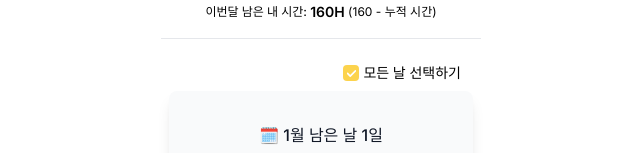
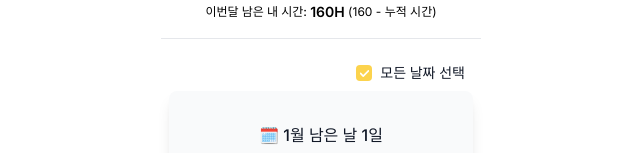
Before and after one commit to get6/get912000won, a Next.js app: page / in a window 1280 px wide. Shown: the part 174-327 px from the top of the page, without its empty margins (319-959 px from the left). Built offline with nearby package versions, Linux system fonts and the light colour scheme.

Commit message:
style: 체크박스 문구, 스타일 변경 #11

```diff
--- a/app/globals.css
+++ b/app/globals.css
@@ -16,7 +16,7 @@
   }
 
   .checkbox {
-    @apply rounded border-gray-300 bg-gray-50 text-amber-300 focus:ring-2 focus:ring-blue-400 dark:border-gray-600 dark:bg-gray-700 dark:text-blue-600 dark:ring-offset-gray-800 dark:focus:ring-cyan-600;
+    @apply rounded border-gray-300 bg-gray-50 text-amber-300 focus:ring-2 focus:ring-amber-400 dark:border-gray-600 dark:bg-gray-700 dark:text-blue-600 dark:ring-offset-gray-800 dark:focus:ring-cyan-600;
   }
 }
 
--- a/app/ui/CheckBox.tsx
+++ b/app/ui/CheckBox.tsx
@@ -25,7 +25,10 @@ export default function CheckBox({
         onChange={onChange}
         checked={checked}
       />
-      <label htmlFor={id} className="me-1 ms-1 text-sm font-medium">
+      <label
+        htmlFor={id}
+        className="ms-2 select-none text-sm font-medium text-gray-900 dark:text-gray-300"
+      >
         {label}
       </label>
     </div>
--- a/app/ui/SimpleCalendar.tsx
+++ b/app/ui/SimpleCalendar.tsx
@@ -78,7 +78,7 @@ export default function SimpleCalendar() {
       <CheckBox
         id="all-dates-select"
         className="justify-end pb-2 pr-2"
-        label="모든 날 선택하기"
+        label="모든 날짜 선택"
         checked={selectedDates.length === availableDates.length}
         onChange={() => {
           if (selectedDates.length === availableDates.length) {
```
